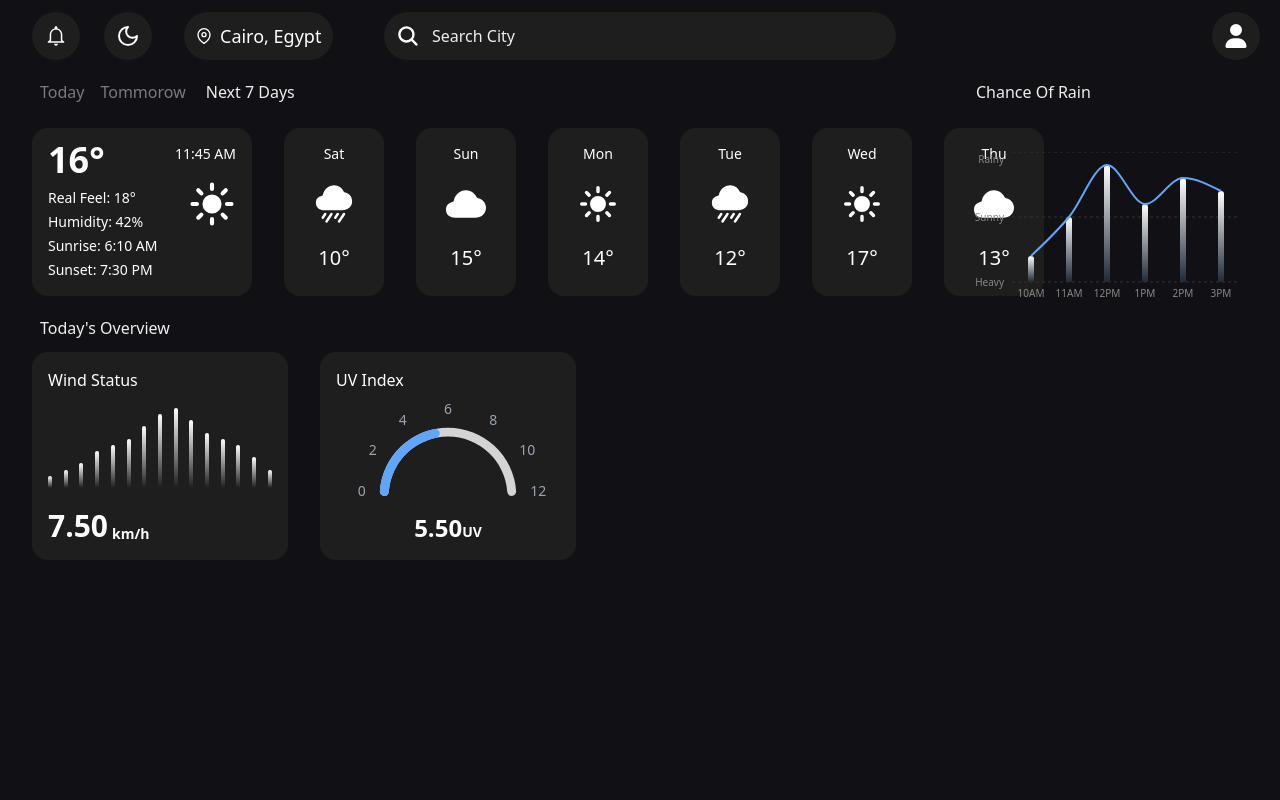
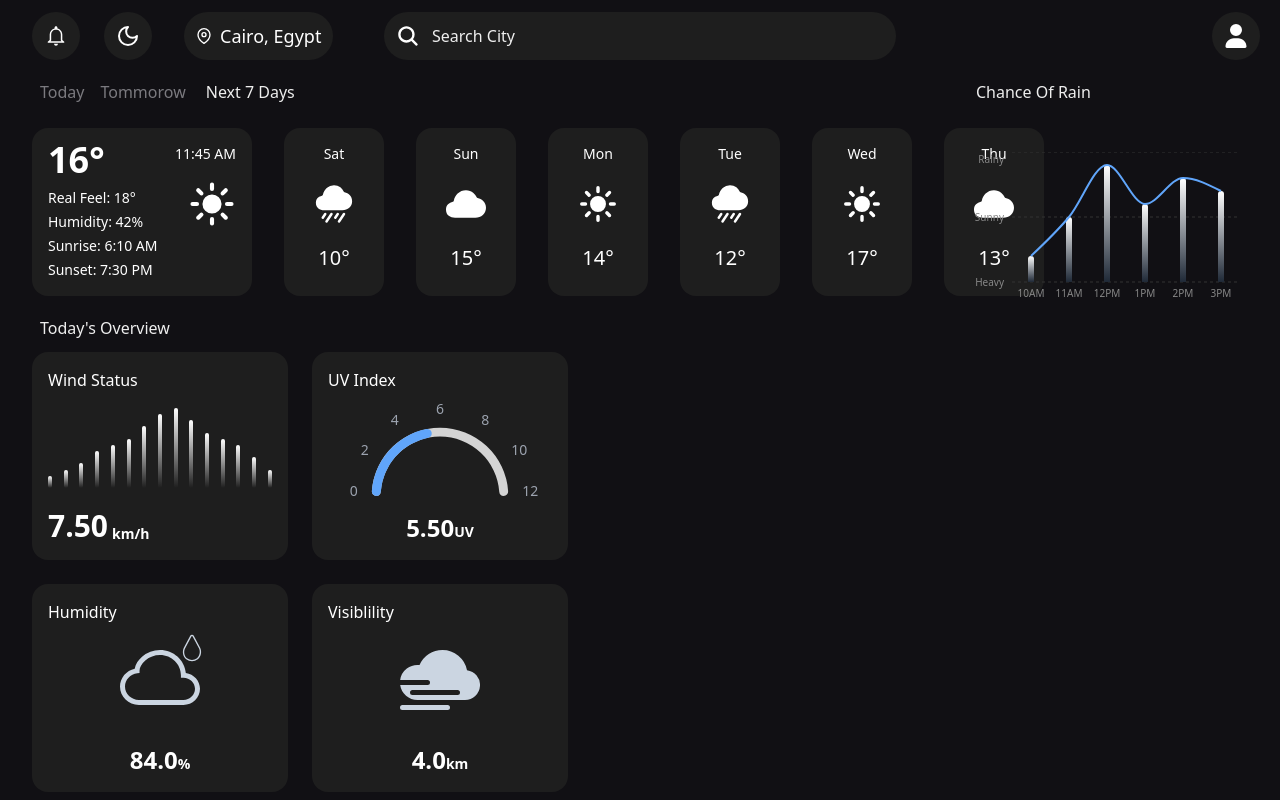
Before and after one commit to adhamhaithameid/codveda-intern, a React (Vite) app in the folder Tasks/Whether-Dashboard/: page / in a window 1280 px wide. Built offline with nearby package versions, Linux system fonts and the light colour scheme.

Commit message:
added the humidity and visibility parts

```diff
--- a/Tasks/Whether-Dashboard/package.json
+++ b/Tasks/Whether-Dashboard/package.json
@@ -10,6 +10,7 @@
     "preview": "vite preview"
   },
   "dependencies": {
+    "@heroicons/react": "^1.0.6",
     "framer-motion": "^12.10.4",
     "react": "^19.0.0",
     "react-dom": "^19.0.0",
--- a/Tasks/Whether-Dashboard/src/components/overview.jsx
+++ b/Tasks/Whether-Dashboard/src/components/overview.jsx
@@ -2,19 +2,25 @@ import React from 'react';
 import { RadialBarChart, RadialBar, PolarAngleAxis } from 'recharts';
 // eslint-disable-next-line no-unused-vars
 import { motion } from 'framer-motion';
+import { BsCloud } from "react-icons/bs";
+import { CiDroplet } from "react-icons/ci";
+import { BsCloudHaze2Fill } from "react-icons/bs";
 
 function Overview() {
   // ← 1) add your sample data (replace with real values)
   const windData = [2, 3, 4, 6, 7, 8, 10, 12, 13, 11, 9, 8, 7, 5, 3];
   const max = Math.max(...windData);
 
-
   const uv = 5.5;
   const maxUV = 12;
 
-  const data = [
+  const uvdata = [
     { value: uv, fill: '#60A5FA' },
   ];
+
+  const humidity = 84;
+
+  const Visiblility = 4;
 
   return (
   <div className="bg-background">
@@ -26,6 +32,8 @@ function Overview() {
           </span>
         </div>
       </div>
+
+
 
     {/* Wind Status Card */}
     <div className="absolute bg-button_dark ml-8  bottom-60 rounded-2xl p-4 text-white w-64 h-52">
@@ -61,8 +69,10 @@ function Overview() {
         </div> */}
     </div>
 
+
+
     {/* UV Status Card */}
-    <div className="absolute bg-button_dark ml-8 left-72 bottom-60 rounded-2xl p-4 text-white w-64 h-52">
+    <div className="absolute bg-button_dark ml-6 left-72 bottom-60 rounded-2xl p-4 text-white w-64 h-52">
       <div className="absolute top-4 left-4 text-base font-medium">
         UV Index
       </div>
@@ -79,7 +89,7 @@ function Overview() {
             barSize={10}
             startAngle={180}
             endAngle={0}
-            data={data}
+            data={uvdata}
           >
             <PolarAngleAxis
               type="number"
@@ -107,6 +117,42 @@ function Overview() {
     </div>
 
 
+
+    {/* Humadity Status Card */}
+    <div className="absolute bg-button_dark ml-8 bottom-2 rounded-2xl p-4 text-white w-64 h-52">
+      <div>
+        <h3 className="text-base font-medium">Humidity</h3>
+        <div className="mt-4 flex justify-center">
+          <BsCloud className="size-20 text-[#CBD5E1]" />
+        </div>
+        <div className="absolute top-12 left-36 flex justify-center">
+          <CiDroplet className="size-8 text-[#CBD5E1]" />
+        </div>
+      </div>
+
+      <div className="absolute bottom-4 left-0 w-full text-center text-2xl font-semibold">
+          {humidity.toFixed(1)}
+          <span className='text-sm bottom-0'>%</span>
+      </div>
+    </div>
+
+
+
+    {/* Visiblility Status Card */}
+    <div className="absolute bg-button_dark bottom-2 ml-6 left-72 rounded-2xl p-4 text-white w-64 h-52">
+      <div>
+        <h3 className="text-base font-medium">Visiblility</h3>
+        <div className="mt-4 flex justify-center">
+          <BsCloudHaze2Fill className="size-20 text-[#CBD5E1]" />
+        </div>
+      </div>
+
+      <div className="absolute bottom-4 left-0 w-full text-center text-2xl font-semibold">
+          {Visiblility.toFixed(1)}
+          <span className='text-sm bottom-0'>km</span>
+      </div>
+    </div>
+
   </div>
   );
 }
```
Also changed, not shown: 1 other file (tests, documents, lock files or other folders).
